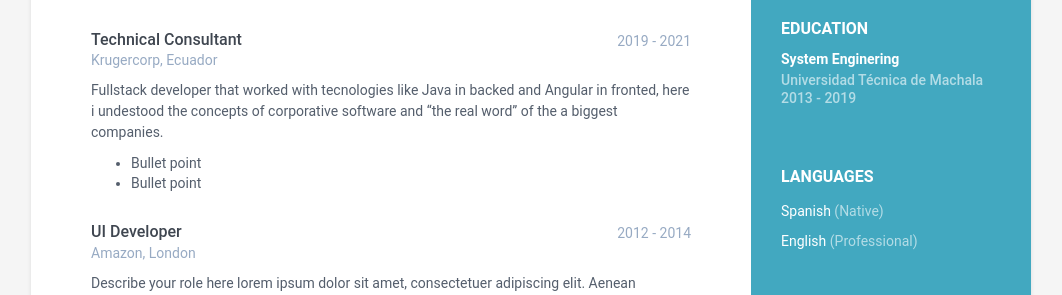
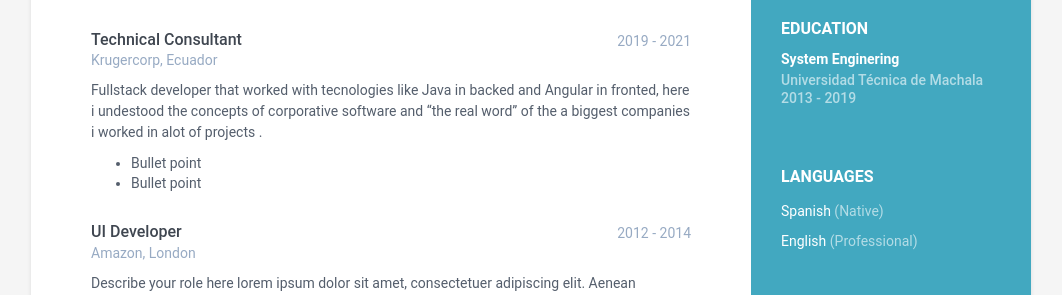
Before and after one commit to elcordova/caring-europa-fe48a, a Jekyll site: the page built from index.html, in a window 1280 px wide. Shown: the part 580-875 px from the top of the page, without its empty margins (109-1171 px from the left). Built offline with Jekyll 4.4.1, drawn with Linux system fonts in a browser that asks for light colours.

Commit message:
data.yml: changed

```diff
--- a/_data/data.yml
+++ b/_data/data.yml
@@ -60,7 +60,7 @@
     time: 2019 - 2021
     company: 'Krugercorp, Ecuador'
     details: |
-      Fullstack developer that worked with tecnologies like Java in backed and Angular in fronted, here i undestood the concepts of corporative software and "the real word" of the a biggest companies.
+      Fullstack developer that worked with tecnologies like Java in backed and Angular in fronted, here i undestood the concepts of corporative software and "the real word" of the a biggest companies i worked in alot of projects .
         - Bullet point
         - Bullet point
   - role: UI Developer
```
